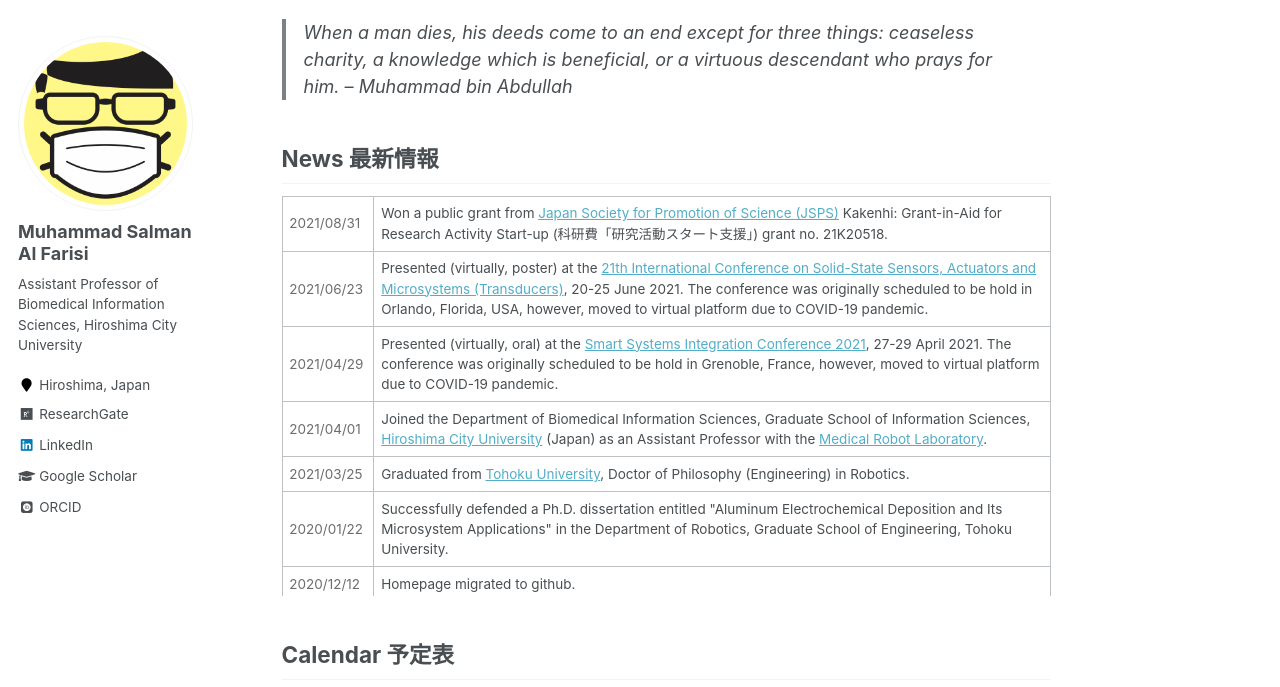
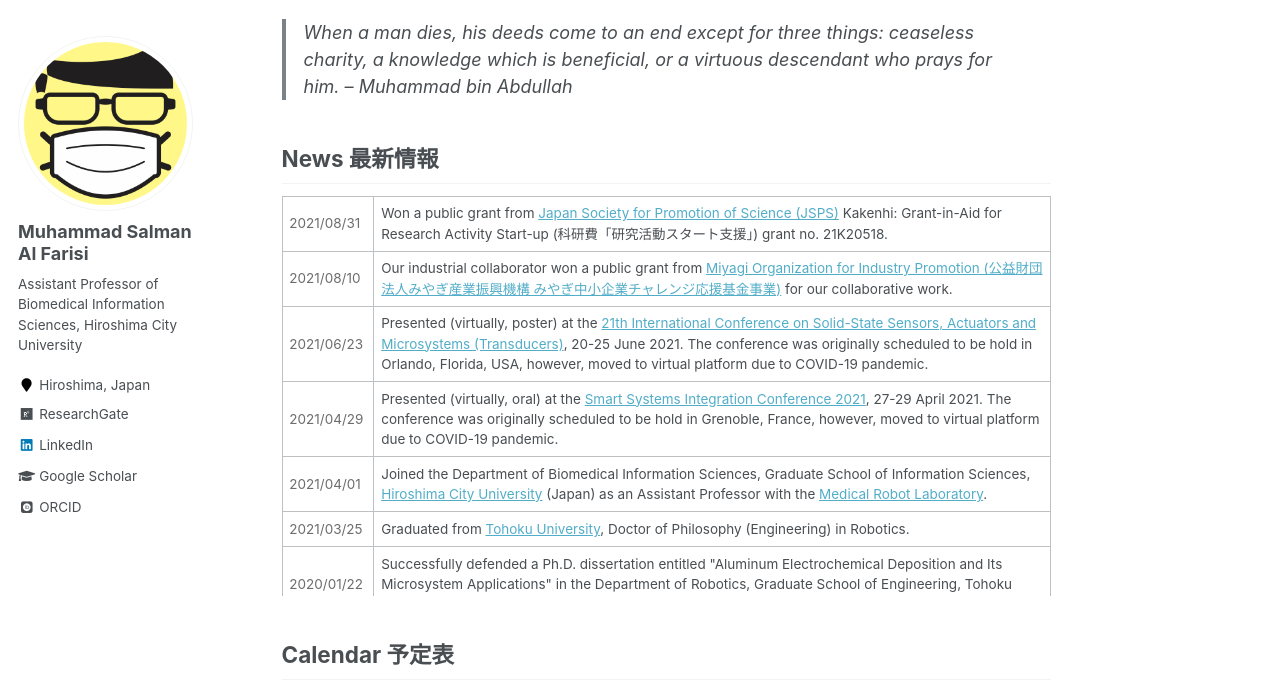
Before and after one commit to msalfarisi/msalfarisi.github.io, a Jekyll site: the page built from _pages/home.md, in a window 1280 px wide and 900 px high, scrolled down 512 px, cut to the strip 0-687 px from the top of the window. Built offline with Jekyll 4.4.1, drawn with Linux system fonts in a browser that asks for light colours; some web fonts are replaced.

Commit message:
Update home.md

```diff
--- a/_pages/home.md
+++ b/_pages/home.md
@@ -25,6 +25,10 @@ Welcome to the homepage of Muhammad Salman Al Farisi, an Assistant Professor at
   <tr>
     <td style="color:#6d6d6d;">2021/08/31</td>
     <td>Won a public grant from <a href="https://www.jsps.go.jp/">Japan Society for Promotion of Science (JSPS)</a> Kakenhi: Grant-in-Aid for Research Activity Start-up (科研費「研究活動スタート支援」) grant no. 21K20518.</td>
+  </tr>
+  <tr>
+    <td style="color:#6d6d6d;">2021/08/10</td>
+    <td>Our industrial collaborator won a public grant from <a href="https://www.joho-miyagi.or.jp/">Miyagi Organization for Industry Promotion (公益財団法人みやぎ産業振興機構 みやぎ中小企業チャレンジ応援基金事業)</a> for our collaborative work.</td>
   </tr>
   <tr>
     <td style="color:#6d6d6d;">2021/06/23</td>
```
